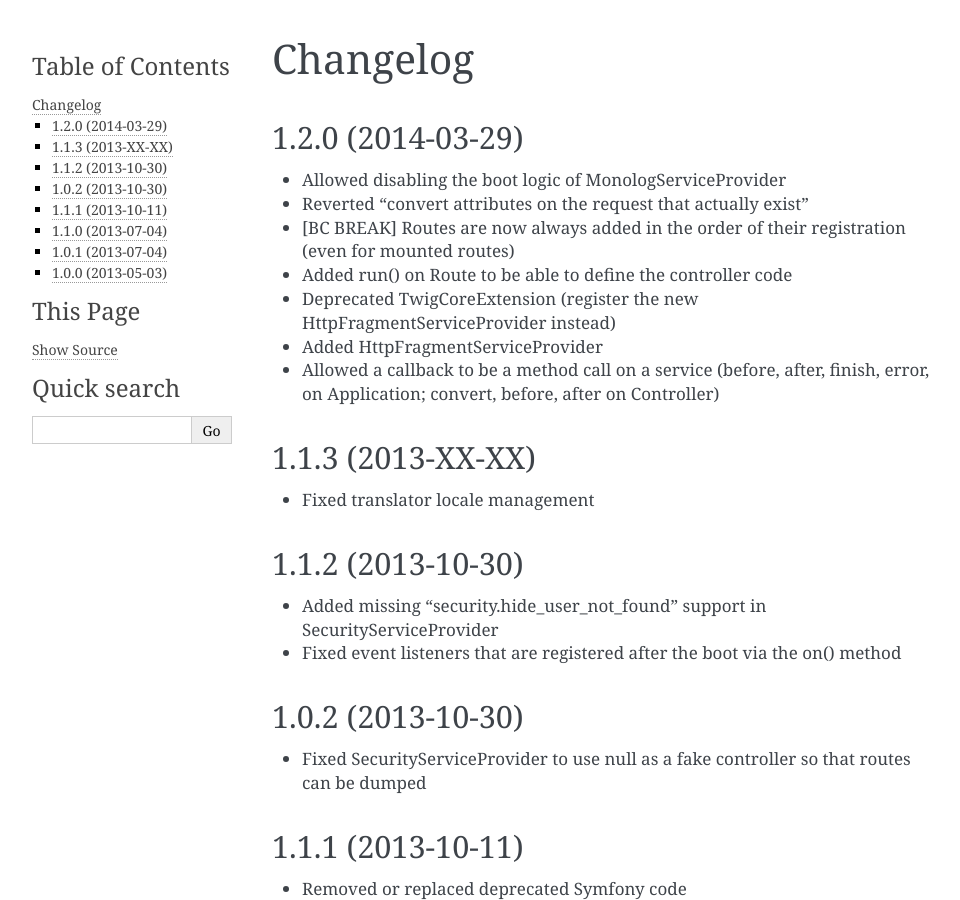
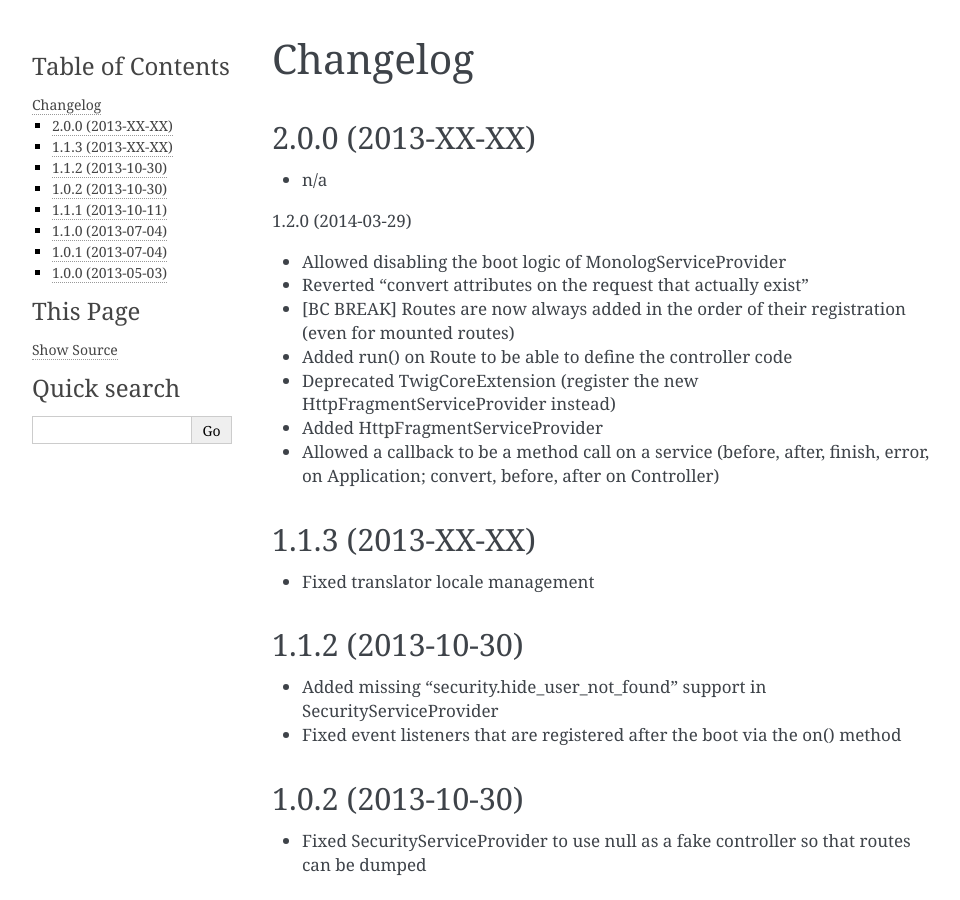
Before and after one commit to silexphp/Silex, a Sphinx documentation site: the page built from doc/changelog.rst, in a window 1280 px wide and 900 px high. Shown: the whole window, without its empty margins (148-1108 px from the left). Built offline with Sphinx 7.4.7, drawn with Linux system fonts in a browser that asks for light colours; pages that are not in the unit, such as notebooks, are missing from menus.

Commit message:
bumped version to 2.0

```diff
--- a/doc/changelog.rst
+++ b/doc/changelog.rst
@@ -1,8 +1,12 @@
 Changelog
 =========
 
+2.0.0 (2013-XX-XX)
+------------------
+
+* n/a
+
 1.2.0 (2014-03-29)
-------------------
 
 * Allowed disabling the boot logic of MonologServiceProvider
 * Reverted "convert attributes on the request that actually exist"
--- a/doc/services.rst
+++ b/doc/services.rst
@@ -230,9 +230,6 @@ don't want to mess with most of them.
   the ``MonologServiceProvider`` or define your own ``logger`` service that
   conforms to the PSR logger interface.
 
-  In versions of Silex before 1.1 this must be a
-  ``Symfony\Component\HttpKernel\Log\LoggerInterface``.
-
 .. note::
 
     All of these Silex core services are shared.
--- a/doc/usage.rst
+++ b/doc/usage.rst
@@ -25,7 +25,7 @@ If you want more flexibility, use Composer_ instead. Create a
 
     {
         "require": {
-            "silex/silex": "~1.1"
+            "silex/silex": "~2.0"
         }
     }
 
```
Also changed, not shown: composer.json (+25 -25 lines), 1 other file.
